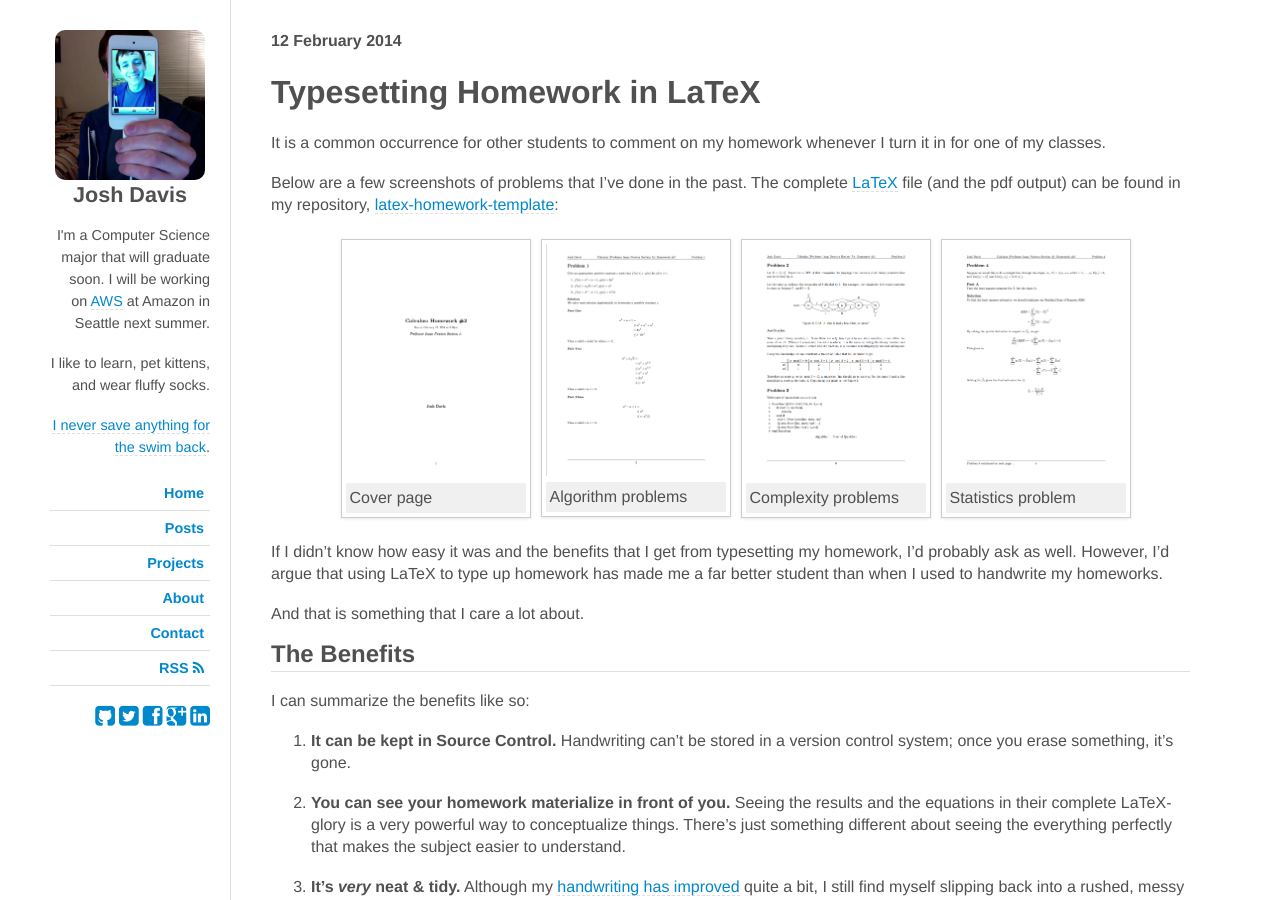
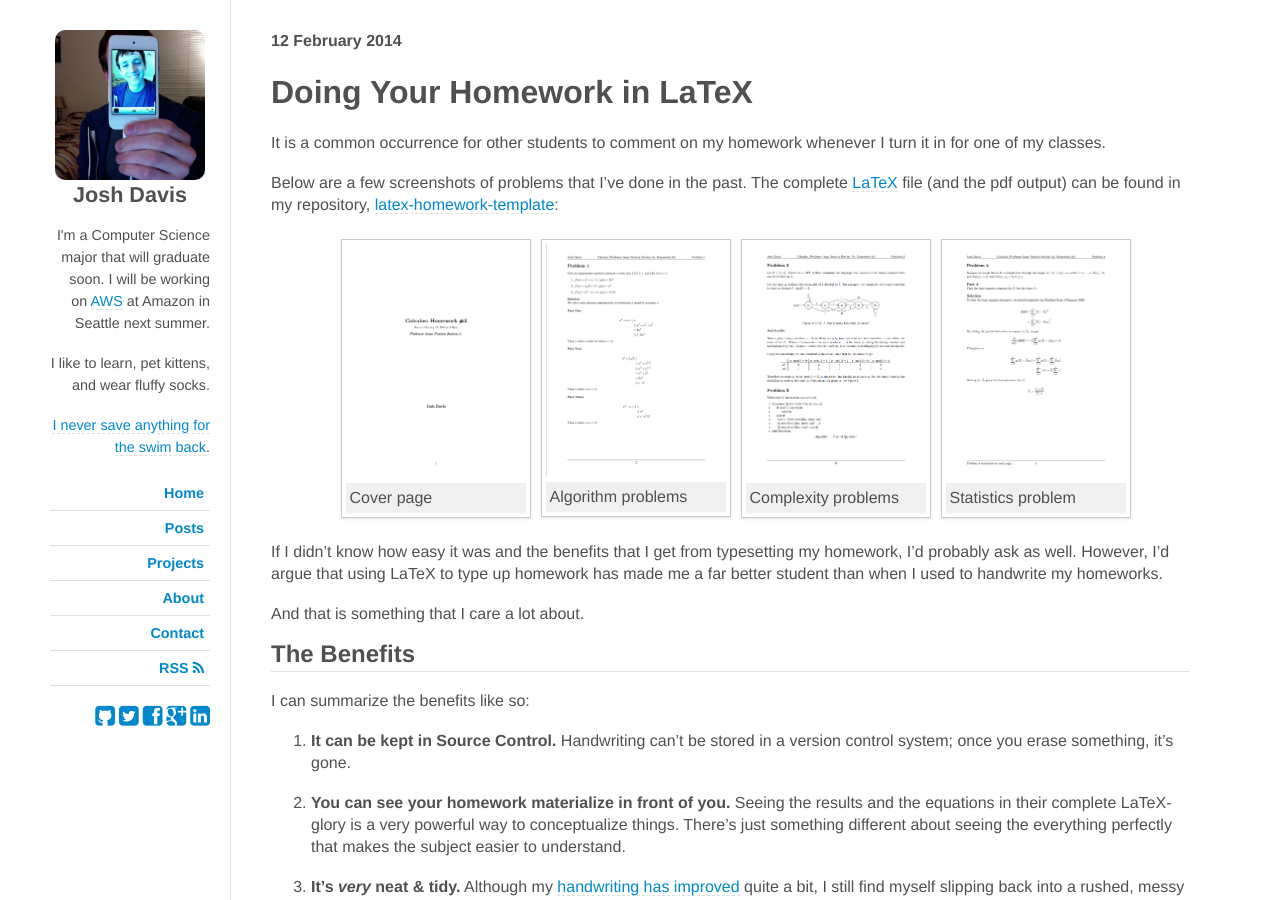
Before and after one commit to jdavis/jdavis.github.com, a Jekyll site: the page built from _posts/2014-02-12-doing-your-homework-in-latex.md, in a window 1280 px wide and 900 px high. Built offline with Jekyll 4.4.1, drawn with Linux system fonts in a browser that asks for light colours; nearby versions of some CDN libraries; some web fonts are replaced; Markdown is read by kramdown in place of the engine named in the settings.

Commit message:
Change title to "Doing Your..."

```diff
--- a/_posts/2014-02-12-typesetting-homework-in-latex.md
+++ b/_posts/2014-02-12-doing-your-homework-in-latex.md
@@ -1,6 +1,6 @@
 ---
 layout: post
-title: Typesetting Homework in LaTeX
+title: Doing Your Homework in LaTeX
 description:
     Using LaTeX to write up your homework for university isn't as hard as some
     people think. In fact it has quite a few benefits, I discuss them here.
```
